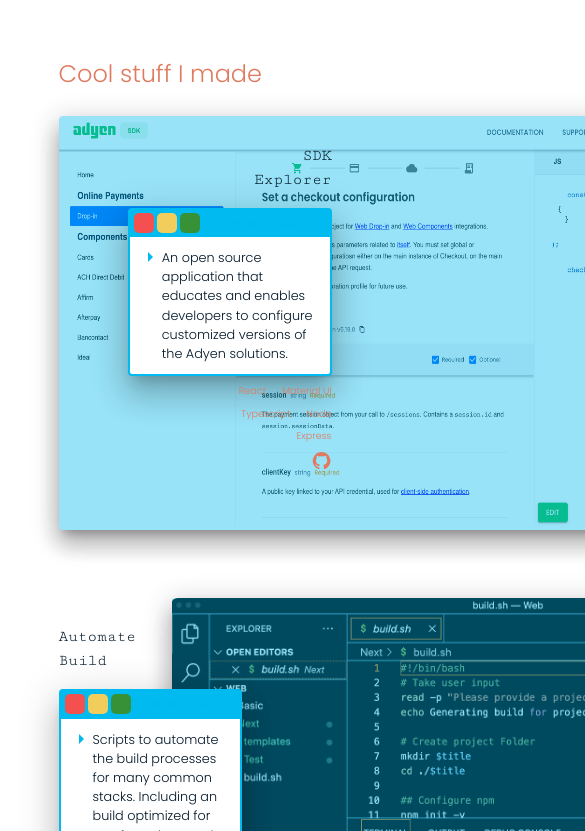
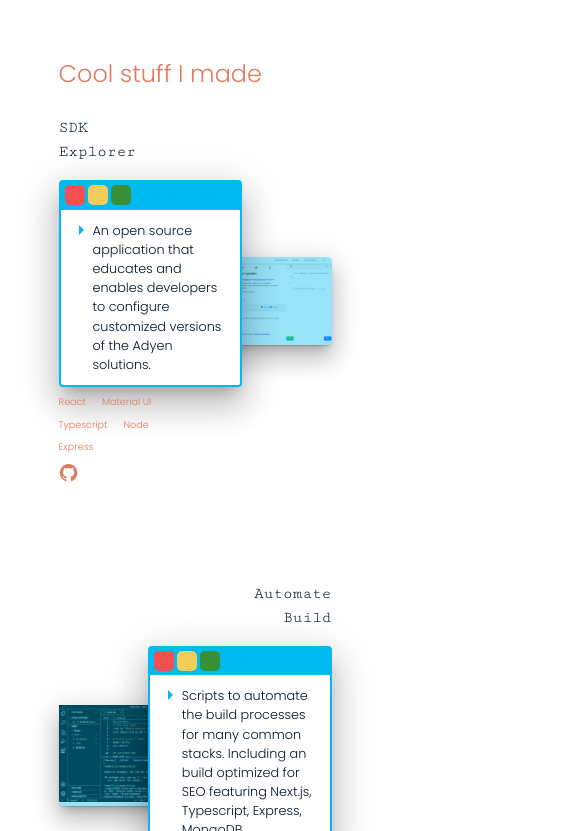
Before and after one commit to i-am-hernan/portfolio, a Next.js app in the folder packages/client/: page / in a window 390 px wide. Shown: the part 2613-3444 px from the top of the page, 585 px wide, since content can reach past the window. Built offline with nearby package versions, Linux system fonts and the light colour scheme; a web font is replaced by a local one.

Commit message:
make lg to xl viewport responsive and add add transition styling

```diff
--- a/packages/client/components/Section/About.tsx
+++ b/packages/client/components/Section/About.tsx
@@ -10,6 +10,7 @@
       disableGutters
       sx={{
         bgcolor: "primary.main",
+        transition: "background-color 0.5s linear",
         height: "100vh",
         py: 0,
         mt: "100vh",
--- a/packages/client/components/Section/Contact.tsx
+++ b/packages/client/components/Section/Contact.tsx
@@ -14,6 +14,7 @@
       disableGutters
       sx={{
         bgcolor: "primary.light",
+        transition: "background-color 0.5s linear",
         height: "100%",
         position: "relative",
         pt: "12%",
--- a/packages/client/components/Section/Experience/Index.tsx
+++ b/packages/client/components/Section/Experience/Index.tsx
@@ -67,6 +67,7 @@
       disableGutters
       sx={{
         bgcolor: "primary.light",
+        transition: "background-color 0.5s linear",
         height: "100%",
         position: "relative",
         pt: "15%",
--- a/packages/client/components/Section/Intro.tsx
+++ b/packages/client/components/Section/Intro.tsx
@@ -14,6 +14,7 @@
       component="section"
       sx={{
         bgcolor: "primary.light",
+        transition: "background-color 0.5s linear",
         height: "100vh",
         py: { xs: "30%", md: "20%" },
         zIndex: "3px",
--- a/packages/client/components/Section/Work/Index.tsx
+++ b/packages/client/components/Section/Work/Index.tsx
@@ -45,51 +45,45 @@
   return (
     <Grid
       container
-      direction={orientation === "right" ? "row-reverse" : "row"}
-      justifyContent={orientation === "right" ? "flex-end" : "flex-start"}
+      direction={orientation === "left" ? "row-reverse" : "row"}
       {...other}
+      alignItems="center"
     >
       <Grid item xs={7}>
         <Box
           sx={{
-            bgcolor: "yellow",
             position: "relative",
             backgroundImage: `${project.img}`,
           }}
         >
-          <Paper sx={{ boxShadow: 15, position: "absolute" }}>
+          <Paper sx={{ boxShadow: 15 }}>
             <img
               src={project.img}
-              width={"670px"}
-              height={"410px"}
+              width={"100%"}
+              height={"100%"}
               style={{ borderRadius: "1%" }}
             />
           </Paper>
           <Paper
             sx={{
-              boxShadow: 15,
               position: "absolute",
               opacity: ".4",
+              width: "100%",
+              height: "100%",
               bgcolor: "primary.main",
               transition: "opacity 0.2s",
               ":hover": {
                 opacity: "0",
               },
+              top: 0,
             }}
-          >
-            <img
-              src={project.img}
-              width={"670px"}
-              height={"410px"}
-              style={{ visibility: "hidden" }}
-            />
-          </Paper>
+          ></Paper>
         </Box>
       </Grid>
-      <Grid item xs={5} sx={{ position: "relative", my: "10%" }}>
+      <Grid item xs={5} sx={{ position: "relative" }}>
         <Typography
           sx={{
-            textAlign: `${orientation === "right" ? "left" : "right"}`,
+            textAlign: `${orientation === "left" ? "left" : "right"}`,
             fontFamily: "Cutive Mono, monospace;",
             textDecoration: "none",
             color: "secondary.dark",
@@ -100,10 +94,11 @@
         >
           {project.title}
         </Typography>
+        <Box >
           <TerminalContainer
             sx={{
-            mr: `${orientation === "right" ? "-70px" : "0"}`,
-            ml: `${orientation === "right" ? "0" : "-90px"}`,
+              ml: `${orientation === "right" ? "-70px" : "0"}`,
+              mr: `${orientation === "right" ? "0" : "-70px"}`,
               boxShadow: 20,
               border: 2,
               color: "primary.main",
@@ -131,7 +126,7 @@
             </Box>
           </TerminalContainer>
           <Box
-          sx={{ textAlign: `${orientation === "right" ? "left" : "right"}` }}
+            sx={{ textAlign: `${orientation === "left" ? "left" : "right"}` }}
           >
             {project?.keywords?.length > 0 &&
               project.keywords.map((keyword, i) => {
@@ -145,8 +140,8 @@
                       fontSize: { xs: ".6rem", md: ".7rem" },
                       fontWeight: "light",
                       pt: 1,
-                    pl: `${orientation === "right" ? "0" : "1rem"}`,
-                    pr: `${orientation === "right" ? "1rem" : "0"}`,
+                      pl: `${orientation === "left" ? "0" : "1rem"}`,
+                      pr: `${orientation === "left" ? "1rem" : "0"}`,
                       display: "inline-block",
                     }}
                   >
@@ -155,7 +150,7 @@
                 );
               })}
           </Box>
-        <Box sx={{ textAlign: orientation === "left" ? "right" : "left" }}>
+          <Box sx={{ textAlign: orientation === "right" ? "right" : "left" }}>
             <Link
               href={project.links.github}
               sx={{
@@ -167,6 +162,7 @@
             >
               <GitHubIcon sx={{ pt: 1, fontSize: "1.2rem" }} />
             </Link>
+          </Box>
         </Box>
       </Grid>
     </Grid>
@@ -181,6 +177,7 @@
       disableGutters
       sx={{
         bgcolor: "primary.light",
+        transition: "background-color 0.5s linear",
         height: "100%",
         position: "relative",
         pt: "15%",
--- a/packages/client/pages/index.tsx
+++ b/packages/client/pages/index.tsx
@@ -1,13 +1,17 @@
 import { Box } from "@mui/system";
 import About from "../components/Section/About";
+import Contact from "../components/Section/Contact";
 import Experience from "../components/Section/Experience/Index";
 import Intro from "../components/Section/Intro";
 import Work from "../components/Section/Work/Index";
-import Contact from "../components/Section/Contact";
 
 const Home: any = () => {
   return (
-    <Box sx={{ px: 0 }}>
+    <Box
+      sx={{
+        px: 0,
+      }}
+    >
       <Intro />
       <About />
       <Experience />
```
Lines whose indentation alone changed are shown as unchanged.
